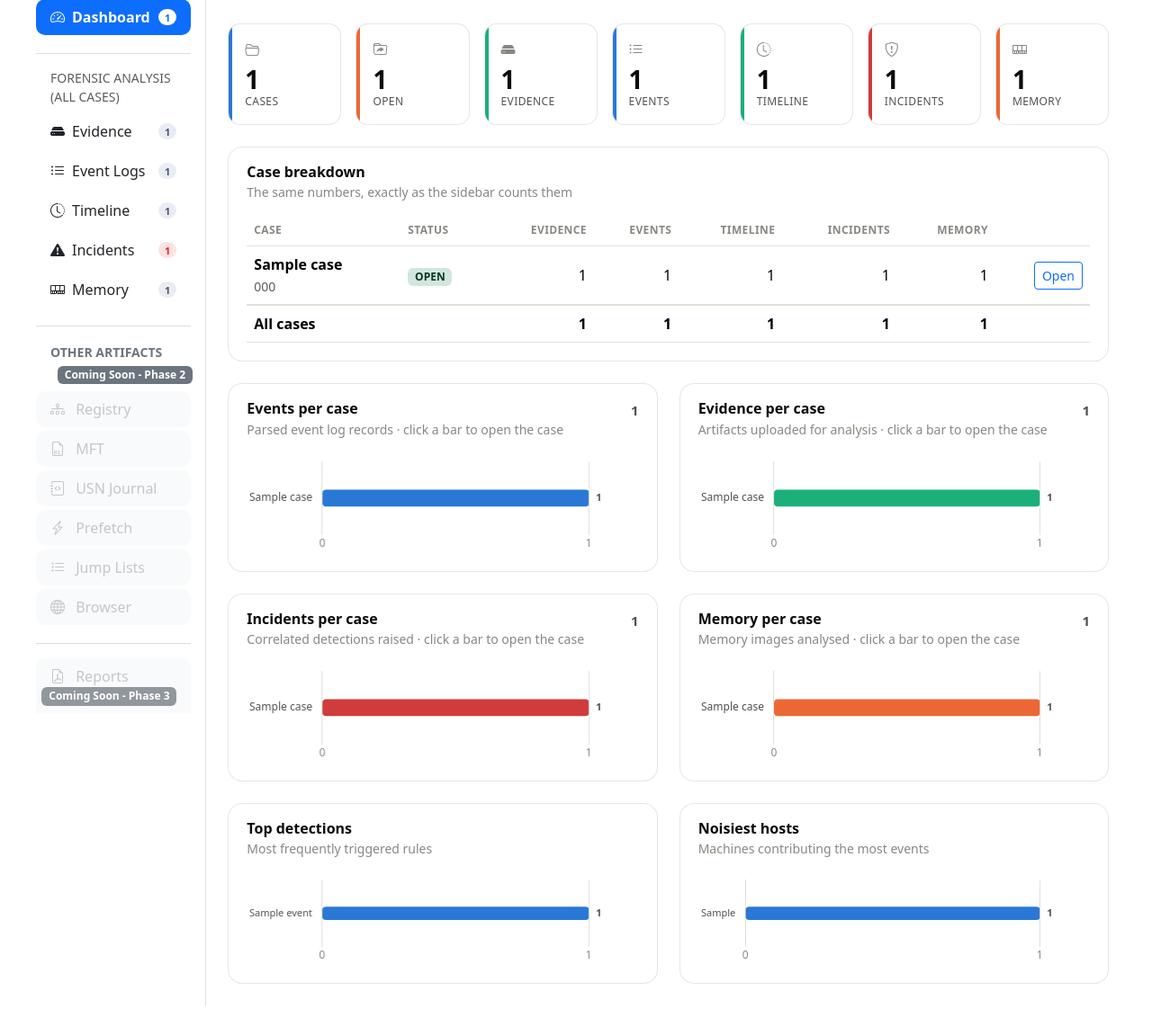
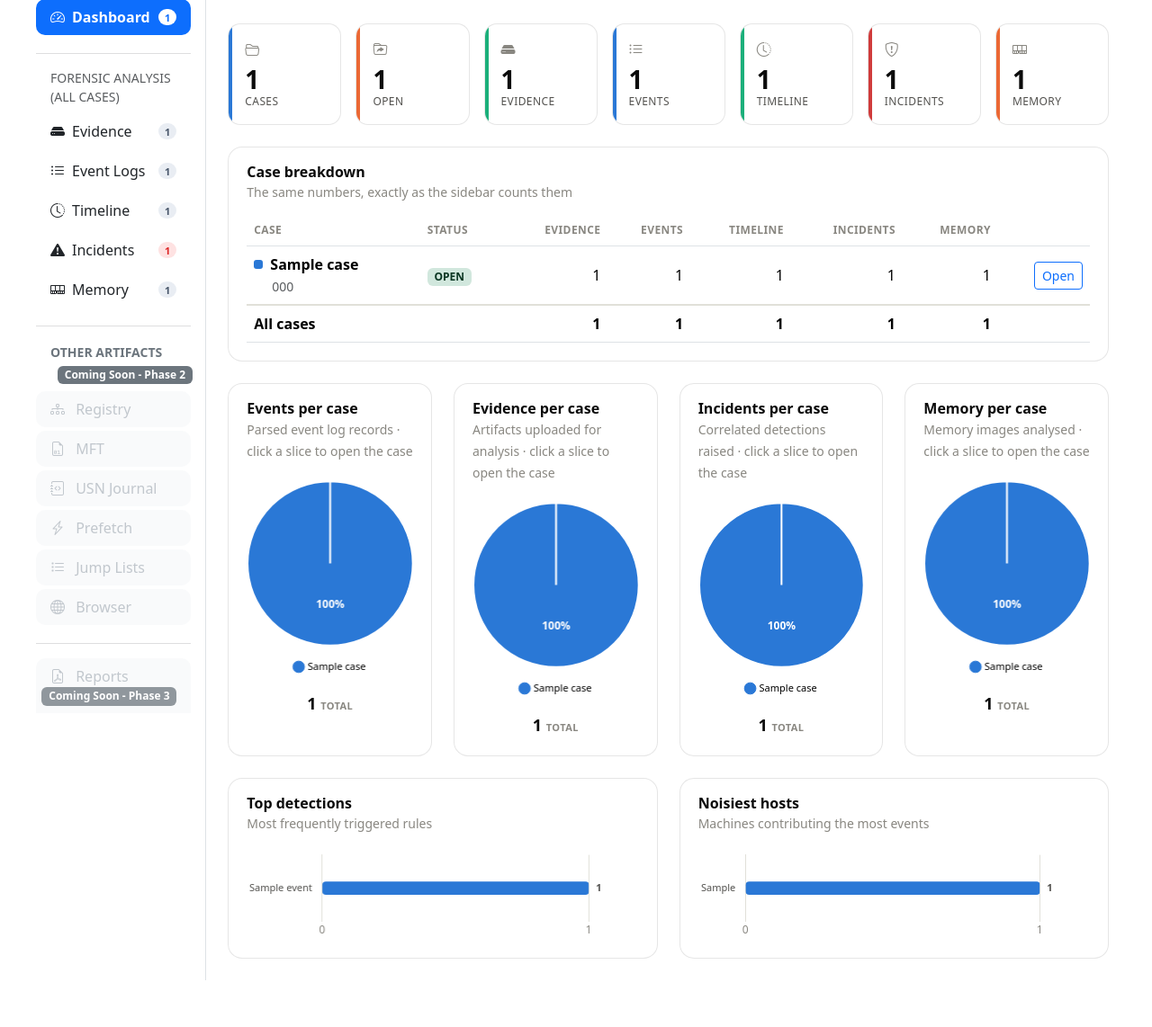
Before and after one commit to itsmeRiF/dfir-framework2, a Flask app: page /analysis/dashboard/ in a window 1280 px wide. Shown: the part 168-1310 px from the top of the page at 90% size. After the commit the page ends 1258 px from the top, so only its background shows below. Run offline with Flask 3, Linux system fonts and the light colour scheme; tables that the repository leaves empty hold one stand-in row (values such as "Sample post").

Commit message:
feat: Updated the dashboard with dynamic pie charts

```diff
--- a/templates/analysis/global_dashboard.html
+++ b/templates/analysis/global_dashboard.html
@@ -111,10 +111,13 @@
                 <tr>
 
                     <td>
-                        <div class="fw-semibold">
+                        <div class="fw-semibold d-flex align-items-center gap-2">
+                            <!-- Same colour the case wears in every pie -->
+                            <span class="cx-swatch"
+                                  style="background:{{ row.color }};"></span>
                             {{ row.name }}
                         </div>
-                        <small class="text-muted">
+                        <small class="text-muted ps-3 ms-1">
                             {{ row.number }}
                         </small>
                     </td>
@@ -189,7 +192,7 @@
 
 <!-- ================= PER-CASE CHARTS ================= -->
 
-{#  One chart per sidebar tab: canvas id, heading, sub-heading,
+{#  One pie per sidebar tab: canvas id, heading, sub-heading,
     the total that decides whether there is anything to plot.  #}
 
 {% set per_case_charts = [
@@ -210,7 +213,7 @@
 
     {% for canvas_id, title, subtitle, total in per_case_charts %}
 
-    <div class="col-xl-6">
+    <div class="col-md-6 col-xl-3">
 
         <div class="cx-card h-100">
 
@@ -219,27 +222,27 @@
                 <div>
                     <h6>{{ title }}</h6>
                     <small>
-                        {{ subtitle }}{% if total %} · click a bar to open the case{% endif %}
+                        {{ subtitle }}{% if total %} · click a slice to open the case{% endif %}
                     </small>
                 </div>
-
-                <span class="cx-card-total">
-                    {{ "{:,}".format(total) }}
-                </span>
 
             </div>
 
             {% if cases and total %}
 
-            <div class="cx-canvas"
-                 style="height:{{ 70 + cases|length * 42 }}px;">
+            <div class="cx-canvas" style="height:230px;">
                 <canvas id="{{ canvas_id }}"></canvas>
+            </div>
+
+            <div class="cx-card-total">
+                {{ "{:,}".format(total) }}
+                <small>total</small>
             </div>
 
             {% else %}
 
             <div class="cx-empty">
-                <i class="bi bi-bar-chart"></i>
+                <i class="bi bi-pie-chart"></i>
                 {% if not cases %}
                     No cases yet
                 {% else %}
@@ -461,10 +464,32 @@
 
 .cx-card-total{
 
-    font-size:15px;
+    margin-top:12px;
+    text-align:center;
+    font-size:18px;
     font-weight:700;
-    color:var(--text-secondary);
+    color:var(--text-primary);
     white-space:nowrap;
+
+}
+
+.cx-card-total small{
+
+    font-size:11px;
+    font-weight:600;
+    letter-spacing:.4px;
+    text-transform:uppercase;
+    color:var(--text-muted);
+
+}
+
+.cx-swatch{
+
+    width:10px;
+    height:10px;
+    border-radius:3px;
+    flex:none;
+    display:inline-block;
 
 }
 
@@ -531,9 +556,10 @@
     if (typeof Chart === "undefined") { return; }
 
 
-    const INK   = "#52514e";
-    const MUTED = "#898781";
-    const GRID  = "#e1e0d9";
+    const INK     = "#52514e";
+    const MUTED   = "#898781";
+    const GRID    = "#e1e0d9";
+    const SURFACE = "#ffffff";
 
     const SLOT_1 = "#2a78d6";
 
@@ -541,6 +567,9 @@
     const cases    = {{ cases | tojson }};
     const topRules = {{ top_rules | tojson }};
     const topHosts = {{ top_hosts | tojson }};
+
+    const MAX_SLICES  = {{ max_slices | tojson }};
+    const OTHER_COLOR = {{ other_color | tojson }};
 
 
     const nf = new Intl.NumberFormat();
@@ -622,65 +651,166 @@
 
 
     // =====================================================
-    // Per-case charts
+    // Per-case pies
     //
-    // One series each, so one hue per chart. The hue matches
-    // that metric's stat tile, and follows the metric rather
-    // than the bar's rank.
+    // A case keeps the same colour in all four charts and in
+    // the breakdown table, so the colour identifies the case
+    // rather than its size. Past MAX_SLICES cases the tail is
+    // folded into one neutral "Other" slice.
     // =====================================================
 
-    const perCaseBar = (canvasId, key, unit, color, hoverColor) => {
+    const slicesFor = (key) => {
+
+        if (cases.length <= MAX_SLICES) {
+            return cases.map((row) => ({
+                id: row.id,
+                name: row.name,
+                color: row.color,
+                value: row[key]
+            }));
+        }
+
+        const head = cases.slice(0, MAX_SLICES - 1).map((row) => ({
+            id: row.id,
+            name: row.name,
+            color: row.color,
+            value: row[key]
+        }));
+
+        const tail = cases.slice(MAX_SLICES - 1);
+
+        head.push({
+            id: null,
+            name: "Other (" + tail.length + " cases)",
+            color: OTHER_COLOR,
+            value: tail.reduce((sum, row) => sum + row[key], 0)
+        });
+
+        return head;
+
+    };
+
+
+    // Shares of 10% or more are labelled on the slice itself;
+    // anything smaller would not fit, so it stays in the legend
+    // and the breakdown table.
+    const sliceLabel = {
+
+        id: "sliceLabel",
+
+        afterDatasetsDraw(chart) {
+
+            const meta = chart.getDatasetMeta(0);
+            const values = chart.data.datasets[0].data;
+            const total = values.reduce((sum, value) => sum + value, 0);
+
+            if (!total) { return; }
+
+            const ctx = chart.ctx;
+
+            ctx.save();
+            ctx.font = "700 12px " + Chart.defaults.font.family;
+            ctx.fillStyle = "#ffffff";
+            ctx.textAlign = "center";
+            ctx.textBaseline = "middle";
+
+            meta.data.forEach((arc, index) => {
+
+                const share = values[index] / total;
+
+                if (share < 0.1) { return; }
+
+                const point = arc.tooltipPosition();
+
+                ctx.fillText(Math.round(share * 100) + "%", point.x, point.y);
+
+            });
+
+            ctx.restore();
+
+        }
+
+    };
+
+
+    const perCasePie = (canvasId, key, unit) => {
 
         const canvas = document.getElementById(canvasId);
 
         if (!canvas) { return; }
 
+        const slices = slicesFor(key);
+
         new Chart(canvas.getContext("2d"), {
 
-            type: "bar",
+            type: "pie",
 
-            plugins: [barValueLabel],
+            plugins: [sliceLabel],
 
             data: {
-                labels: cases.map((row) => shorten(row.name, 26)),
+                labels: slices.map((slice) => slice.name),
                 datasets: [{
-                    label: unit,
-                    data: cases.map((row) => row[key]),
-                    backgroundColor: color,
-                    hoverBackgroundColor: hoverColor,
-                    borderRadius: 4,
-                    borderSkipped: false,
-                    barThickness: 18
+                    data: slices.map((slice) => slice.value),
+                    backgroundColor: slices.map((slice) => slice.color),
+                    // A surface-coloured gap, not a border, keeps
+                    // neighbouring slices apart.
+                    borderColor: SURFACE,
+                    borderWidth: 2,
+                    hoverOffset: 8
                 }]
             },
 
             options: {
-                indexAxis: "y",
                 responsive: true,
                 maintainAspectRatio: false,
-                layout: { padding: { right: 56 } },
                 onClick: (event, elements) => {
                     if (!elements.length) { return; }
+                    const slice = slices[elements[0].index];
+                    if (!slice.id) { return; }
                     window.location.href =
-                        "/analysis/dashboard/" + cases[elements[0].index].id;
+                        "/analysis/dashboard/" + slice.id;
                 },
                 onHover: (event, elements) => {
+                    const slice = elements.length
+                        ? slices[elements[0].index]
+                        : null;
                     event.native.target.style.cursor =
-                        elements.length ? "pointer" : "default";
+                        slice && slice.id ? "pointer" : "default";
                 },
                 plugins: {
-                    legend: { display: false },
+                    legend: {
+                        position: "bottom",
+                        labels: {
+                            boxWidth: 9,
+                            boxHeight: 9,
+                            padding: 10,
+                            usePointStyle: true,
+                            pointStyle: "circle",
+                            color: INK,
+                            font: { size: 11 },
+                            generateLabels: (chart) =>
+                                slices.map((slice, index) => ({
+                                    text: shorten(slice.name, 22),
+                                    fillStyle: slice.color,
+                                    strokeStyle: slice.color,
+                                    index: index
+                                }))
+                        }
+                    },
                     tooltip: Object.assign({}, tooltip, {
                         callbacks: {
-                            title: (items) => cases[items[0].dataIndex].name,
-                            label: (item) =>
-                                nf.format(item.parsed.x) + " " + unit
+                            title: (items) => slices[items[0].dataIndex].name,
+                            label: (item) => {
+                                const total = item.dataset.data
+                                    .reduce((sum, value) => sum + value, 0);
+                                const share = total
+                                    ? Math.round((item.parsed / total) * 100)
+                                    : 0;
+                                return nf.format(item.parsed) + " " + unit
+                                    + " (" + share + "%)";
+                            }
                         }
                     })
-                },
-                scales: {
-                    x: valueAxis,
-                    y: labelAxis
                 }
             }
 
@@ -689,17 +819,10 @@
     };
 
 
-    perCaseBar("eventsPerCaseChart",    "events",    "events",
-               SLOT_1,    "#1c5cab");
-
-    perCaseBar("evidencePerCaseChart",  "evidence",  "evidence items",
-               "#1baf7a", "#158a60");
-
-    perCaseBar("incidentsPerCaseChart", "incidents", "incidents",
-               "#d03b3b", "#a82f2f");
-
-    perCaseBar("memoryPerCaseChart",    "memory",    "memory captures",
-               "#eb6834", "#c14f24");
+    perCasePie("eventsPerCaseChart",    "events",    "events");
+    perCasePie("evidencePerCaseChart",  "evidence",  "evidence items");
+    perCasePie("incidentsPerCaseChart", "incidents", "incidents");
+    perCasePie("memoryPerCaseChart",    "memory",    "memory captures");
 
 
     // =====================================================
--- a/utils/case_stats.py
+++ b/utils/case_stats.py
@@ -16,6 +16,27 @@ from models.memory import MemoryAnalysis
 # tabs show, rolled up across every case and broken down per
 # case for the charts.
 # =========================================================
+
+
+# Categorical slots, in the fixed order that keeps neighbouring
+# hues apart for colour-blind readers. A case keeps its slot in
+# every chart, so the colour identifies the case and never its
+# rank. Past 8 cases the tail folds into a neutral "Other".
+CASE_PALETTE = [
+    "#2a78d6",   # blue
+    "#eb6834",   # orange
+    "#1baf7a",   # aqua
+    "#eda100",   # yellow
+    "#e87ba4",   # magenta
+    "#008300",   # green
+    "#4a3aa7",   # violet
+    "#e34948",   # red
+]
+
+OTHER_COLOR = "#898781"
+
+# Slices a pie can carry before the tail is folded together.
+MAX_SLICES = len(CASE_PALETTE)
 
 
 def _counts_by_case(model, *filters):
@@ -88,13 +109,24 @@ def per_case():
     incidents = _counts_by_case(Incident)
     memory = _counts_by_case(MemoryAnalysis)
 
+    # Everything fits the palette, or the tail past slot 7 shares
+    # the neutral colour it will be folded into.
+    folded = len(cases) > MAX_SLICES
+
     rows = []
 
-    for case in cases:
+    for index, case in enumerate(cases):
+
+        if folded and index >= MAX_SLICES - 1:
+            colour = OTHER_COLOR
+        else:
+            colour = CASE_PALETTE[index]
 
         rows.append({
 
             "id": case.id,
+
+            "color": colour,
 
             "name": case.case_name or ("Case #%s" % case.id),
 
@@ -165,6 +197,8 @@ def overview():
     return {
         "totals": totals(),
         "cases": per_case(),
+        "max_slices": MAX_SLICES,
+        "other_color": OTHER_COLOR,
         "top_rules": top_rules(),
         "top_hosts": top_hosts()
     }
```
